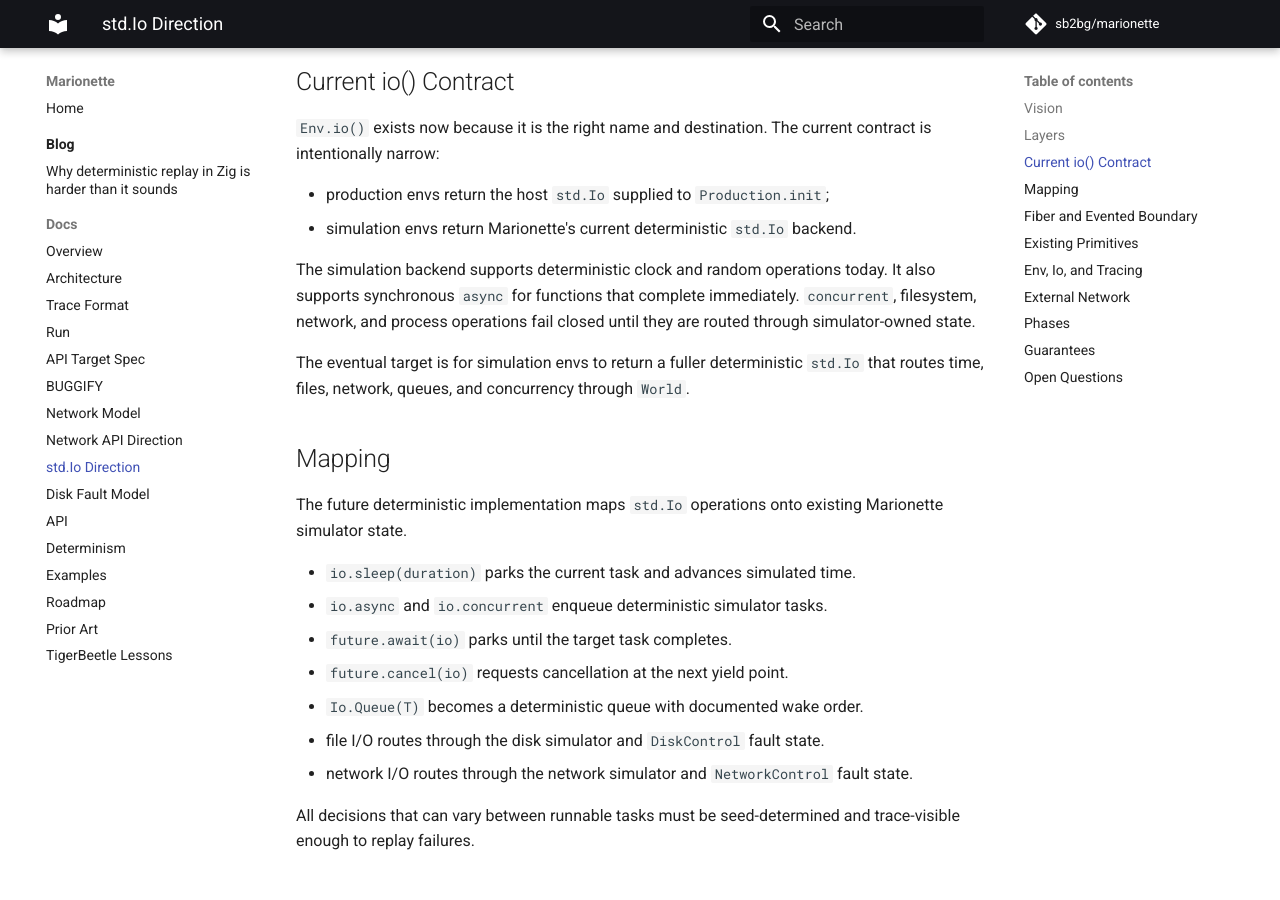
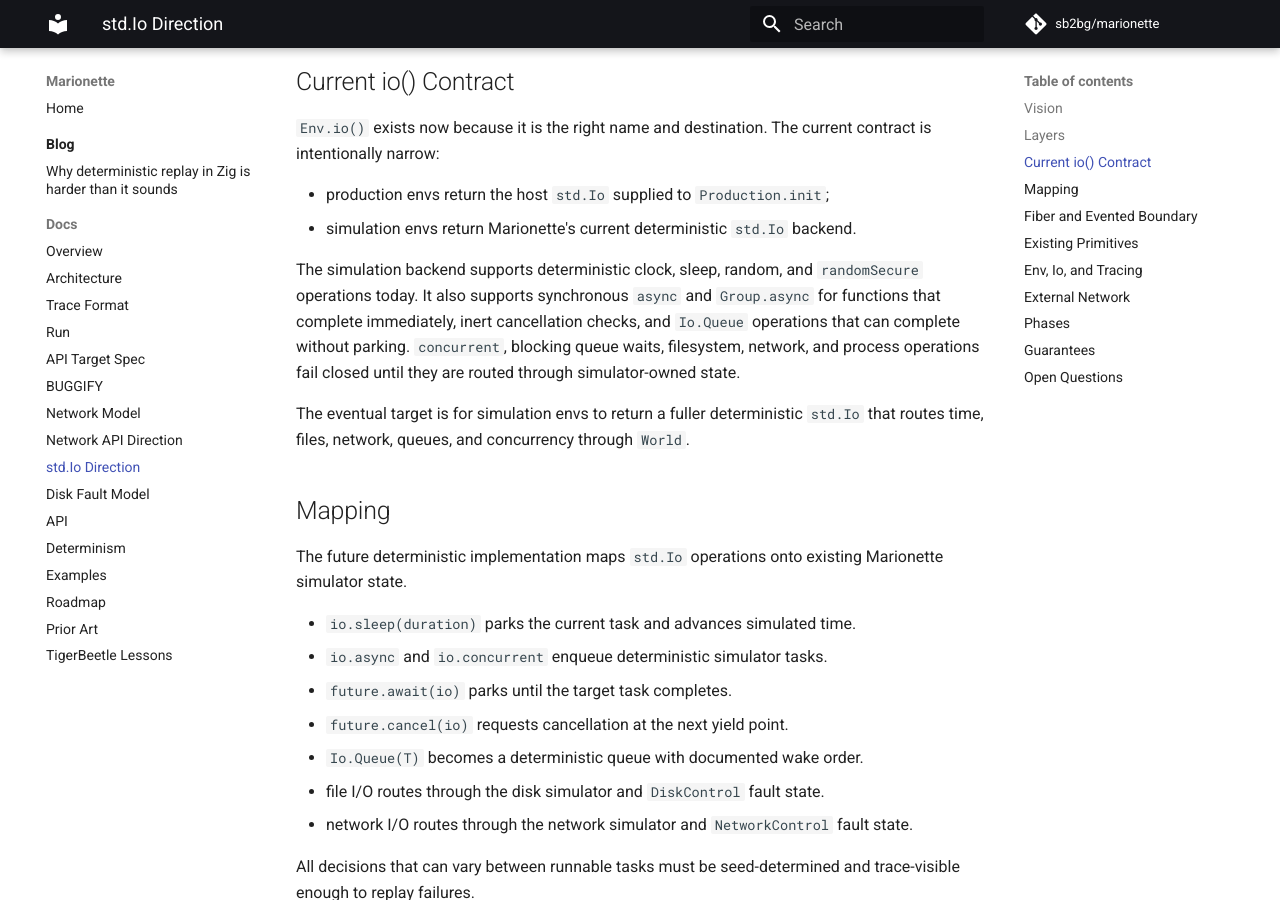
Before and after one commit to sb2bg/marionette, an MkDocs documentation site: the page built from docs/std-io-direction.md, in a window 1280 px wide and 900 px high, scrolled down 1052 px. Built offline with MkDocs 1.6.1 and Material for MkDocs 9.7.7, drawn with Linux system fonts in a browser that asks for light colours; comment, search, counter and statistics services are not loaded.

Commit message:
Expand phase zero simulation std.Io

```diff
--- a/docs/std-io-direction.md
+++ b/docs/std-io-direction.md
@@ -50,10 +50,12 @@ contract is intentionally narrow:
 - production envs return the host `std.Io` supplied to `Production.init`;
 - simulation envs return Marionette's current deterministic `std.Io` backend.
 
-The simulation backend supports deterministic clock and random operations today.
-It also supports synchronous `async` for functions that complete immediately.
-`concurrent`, filesystem, network, and process operations fail closed until they
-are routed through simulator-owned state.
+The simulation backend supports deterministic clock, sleep, random, and
+`randomSecure` operations today. It also supports synchronous `async` and
+`Group.async` for functions that complete immediately, inert cancellation checks,
+and `Io.Queue` operations that can complete without parking. `concurrent`,
+blocking queue waits, filesystem, network, and process operations fail closed
+until they are routed through simulator-owned state.
 
 The eventual target is for simulation envs to return a fuller deterministic
 `std.Io` that routes time, files, network, queues, and concurrency through
```
Also changed, not shown: docs/api-target.md (+4 -3 lines), docs/api.md (+3 -2 lines), docs/roadmap.md (+3 -2 lines), 1 other file.
